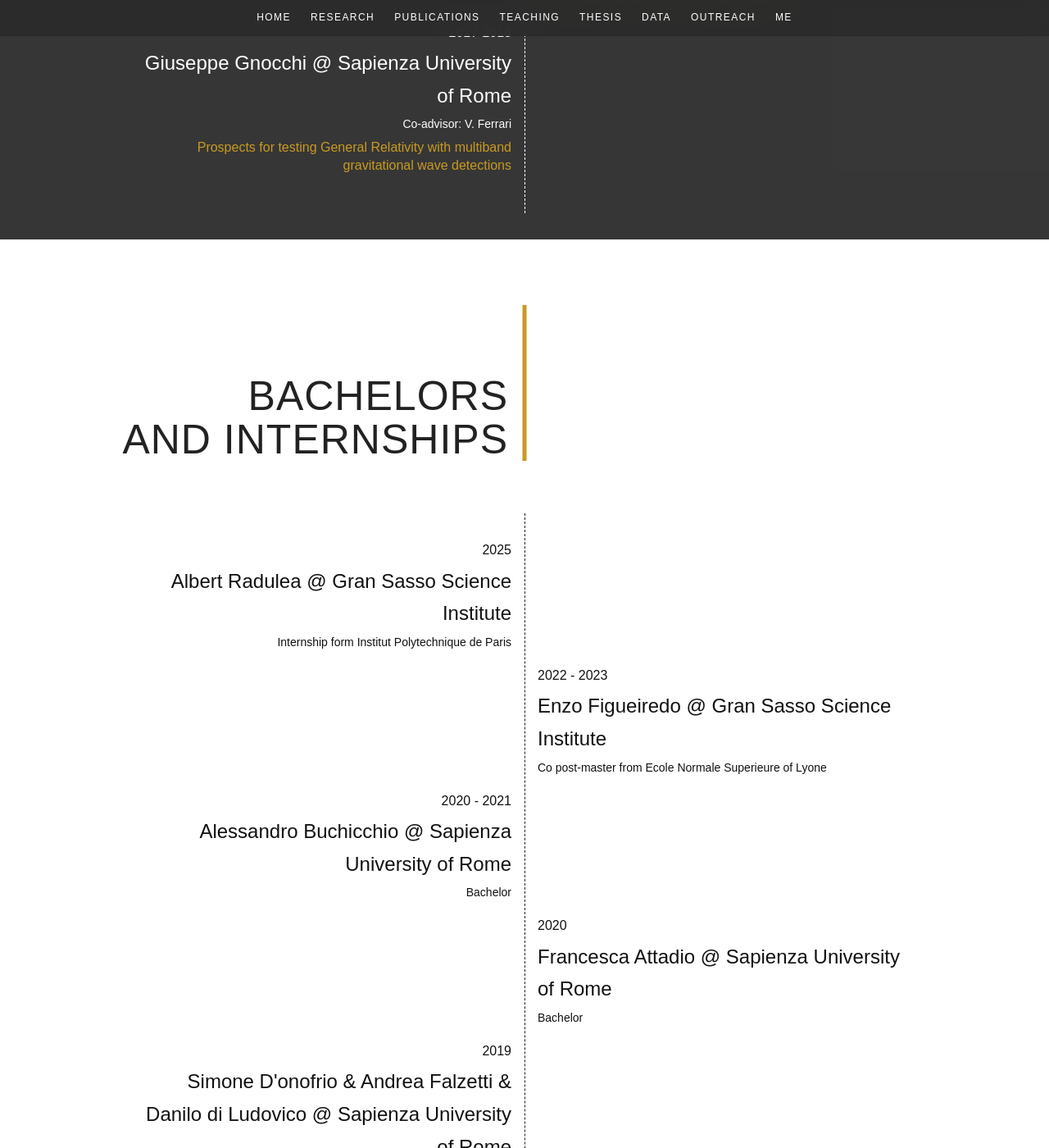
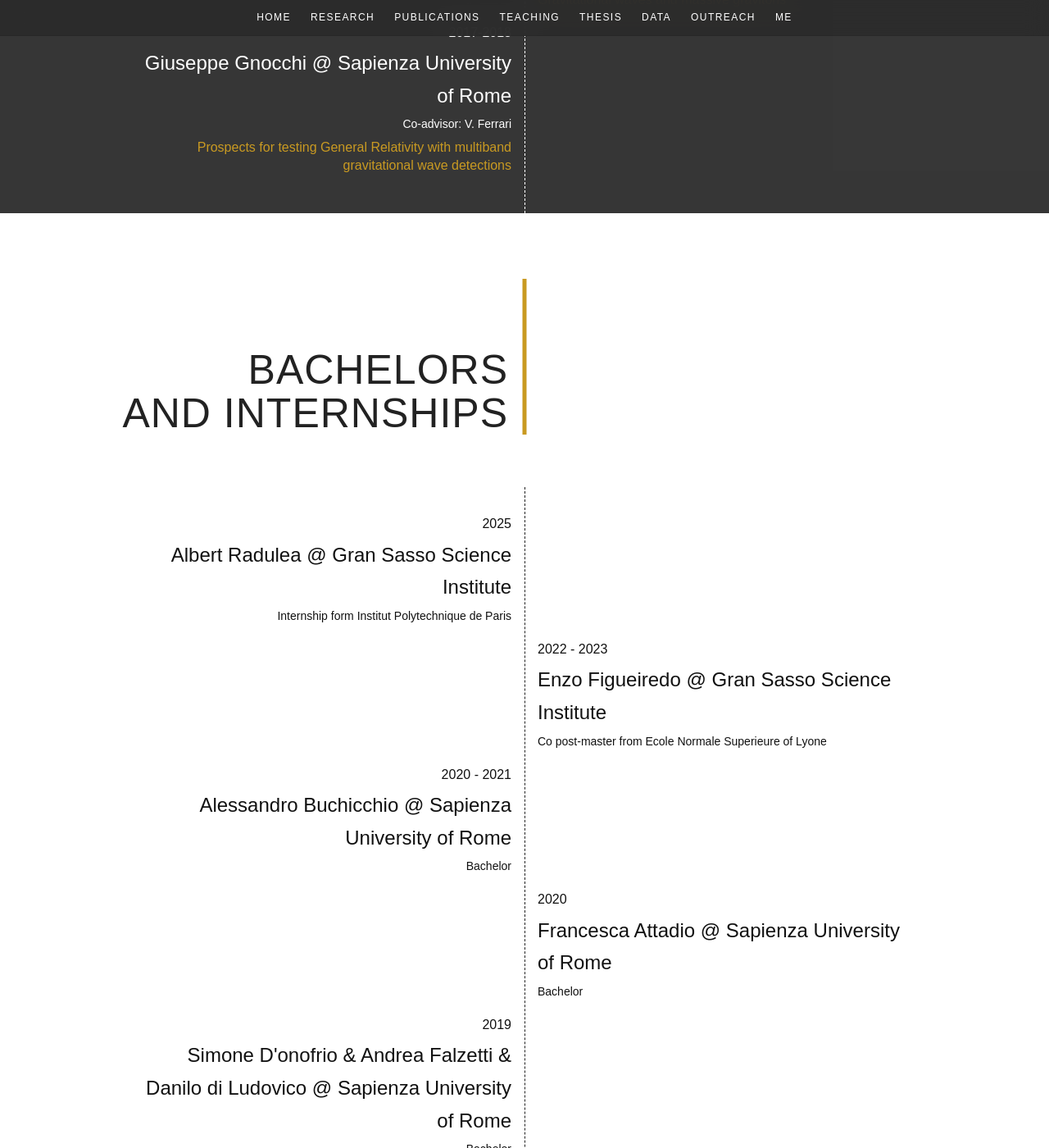
Before and after one commit to masellia/andreamaselli.github.io, a Jekyll site: the page built from pages/thesis.md, in a window 1280 px wide and 1400 px high, scrolled down 5380 px. Shown: the whole window at 82% size. Built offline with Jekyll 4.4.1, drawn with Linux system fonts in a browser that asks for light colours; some web fonts are replaced.

Commit message:
thesis page

```diff
--- a/assets/css/main.css
+++ b/assets/css/main.css
@@ -756,7 +756,7 @@ body {
 .bachelor-thesis-section {
   background: #ffffff;
   padding: 5rem 0 2rem;
-  margin-top: 2rem;
+  margin-top: 0rem;
 }
 
 .bachelor-header {
```
